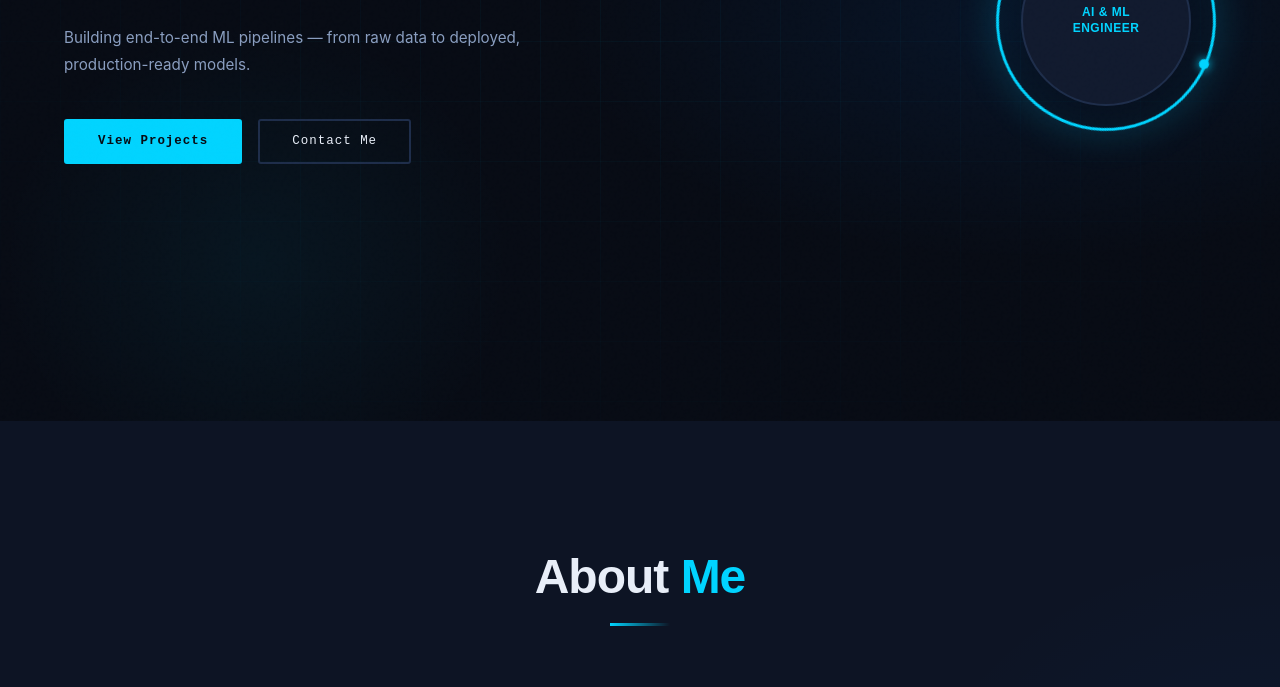
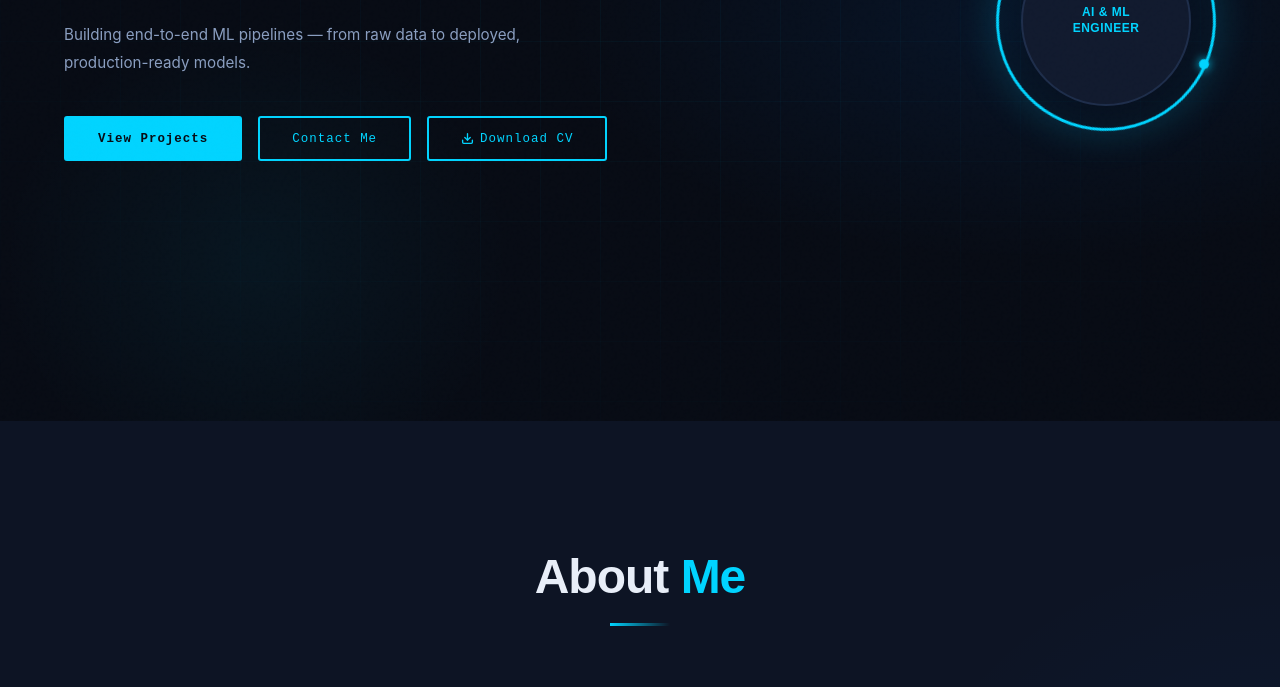
Before and after one commit to amr-salah-shaheen/my-portfolio, a plain HTML site: page index.html in a window 1280 px wide. Shown: the part 379-1066 px from the top of the page. Drawn offline with Linux system fonts and the light colour scheme; a web font is replaced by a local one.

Commit message:
add cv button

```diff
--- a/index.html
+++ b/index.html
@@ -40,6 +40,9 @@
         <div class="btn-group">
           <a href="#projects" class="btn btn-primary">View Projects</a>
           <a href="#contact" class="btn btn-outline">Contact Me</a>
+          <a href="attachments/Amr_Salah_Shaheen_CV.pdf" download="Amr_Salah_Shaheen_CV.pdf" class="btn btn-cv">
+            <svg xmlns="http://www.w3.org/2000/svg" width="13" height="13" viewBox="0 0 24 24" fill="none" stroke="currentColor" stroke-width="2.5" stroke-linecap="round" stroke-linejoin="round" style="vertical-align:middle;margin-right:6px;margin-bottom:1px"><path d="M21 15v4a2 2 0 0 1-2 2H5a2 2 0 0 1-2-2v-4"/><polyline points="7 10 12 15 17 10"/><line x1="12" y1="15" x2="12" y2="3"/></svg>Download CV
+          </a>
         </div>
       </div>
 
@@ -74,9 +77,7 @@
               I have a strong interest in transforming complex, unstructured
               datasets into clear, actionable insights, as well as deploying
               trained machine learning models into interactive applications
-              using Streamlit. I am currently advancing my expertise through the
-              Digital Egypt Pioneers Initiative (DEPI), an intensive scholarship
-              program focused on AI and machine learning.
+              using Streamlit.
             </p>
 
             <div class="info-list">
@@ -368,7 +369,7 @@
 
     <!-- ══════════ FOOTER ══════════ -->
     <footer>
-      <p>© 2026 Amr Salah Shaheen — Machine Learning Engineer</p>
+      <p>© 2026 Amr Salah — Machine Learning Engineer</p>
     </footer>
 
     <script>
--- a/styles.css
+++ b/styles.css
@@ -150,7 +150,7 @@ section {
 
 h1 {
   font-family: "Syne", sans-serif;
-  font-size: clamp(2rem, 6vw, 5rem);
+  font-size: clamp(2rem, 6vw, 4.5rem);
   font-weight: 400;
   line-height: 1.05;
   letter-spacing: -2px;
@@ -213,13 +213,61 @@ h1 span {
 
 .btn-outline {
   background: transparent;
-  color: var(--text);
-  border: 2px solid var(--border);
+  color: var(--accent);
+  border: 2px solid var(--accent);
+  position: relative;
+  overflow: hidden;
+  z-index: 0;
+}
+
+.btn-outline::before {
+  content: "";
+  position: absolute;
+  inset: 0;
+  background: var(--accent);
+  transform: scaleX(0);
+  transform-origin: left;
+  transition: transform 0.35s ease;
+  z-index: -1;
+}
+
+.btn-outline:hover::before {
+  transform: scaleX(1);
 }
 
 .btn-outline:hover {
   border-color: var(--accent);
+  color: var(--bg);
+  box-shadow: 0 0 22px rgba(0, 212, 255, 0.35);
+}
+
+.btn-cv {
+  background: transparent;
   color: var(--accent);
+  border: 2px solid var(--accent);
+  position: relative;
+  overflow: hidden;
+  z-index: 0;
+}
+
+.btn-cv::before {
+  content: "";
+  position: absolute;
+  inset: 0;
+  background: var(--accent);
+  transform: scaleX(0);
+  transform-origin: left;
+  transition: transform 0.35s ease;
+  z-index: -1;
+}
+
+.btn-cv:hover::before {
+  transform: scaleX(1);
+}
+
+.btn-cv:hover {
+  color: var(--bg);
+  box-shadow: 0 0 22px rgba(0, 212, 255, 0.35);
 }
 
 /* BADGE */
```
Also changed, not shown: 1 other file.
